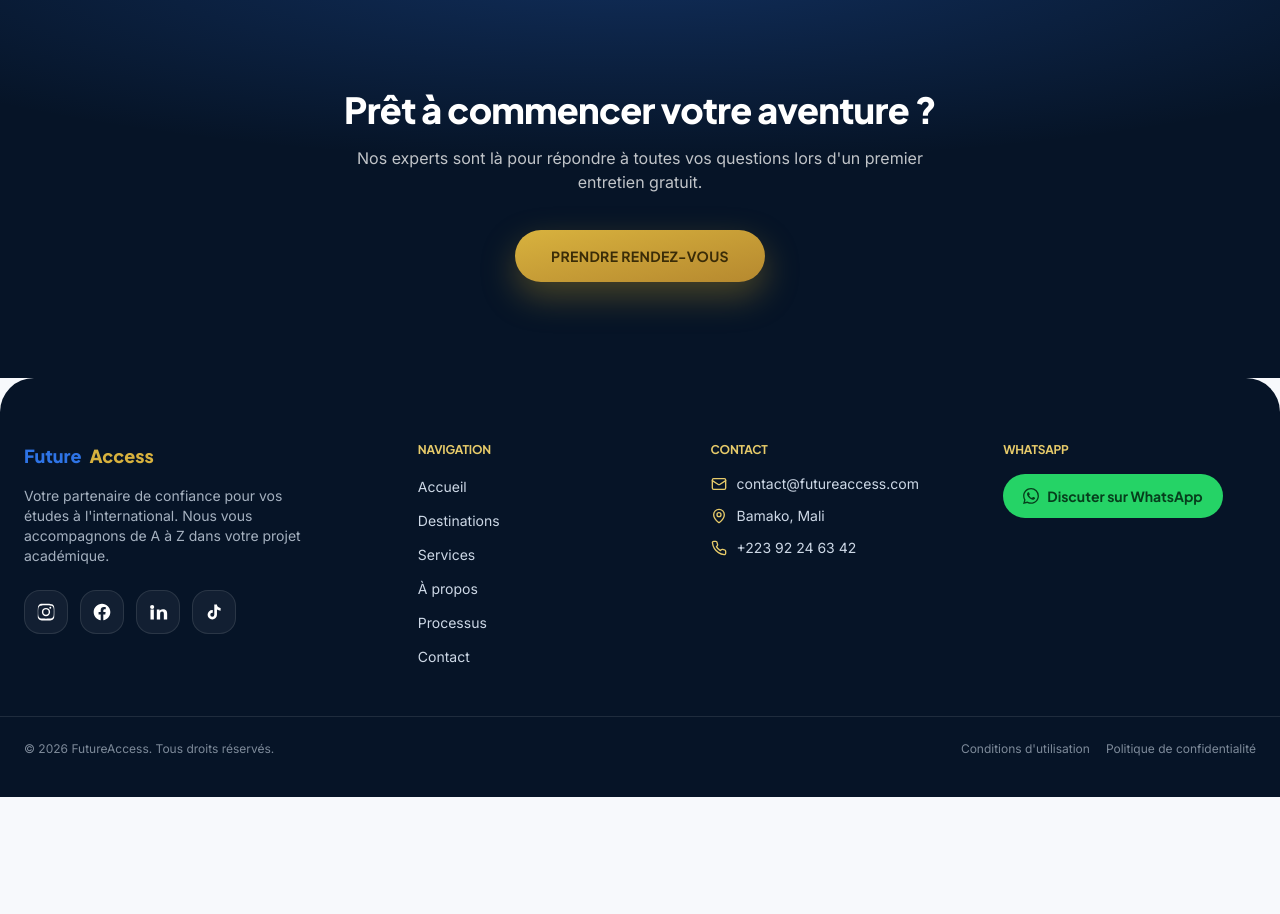
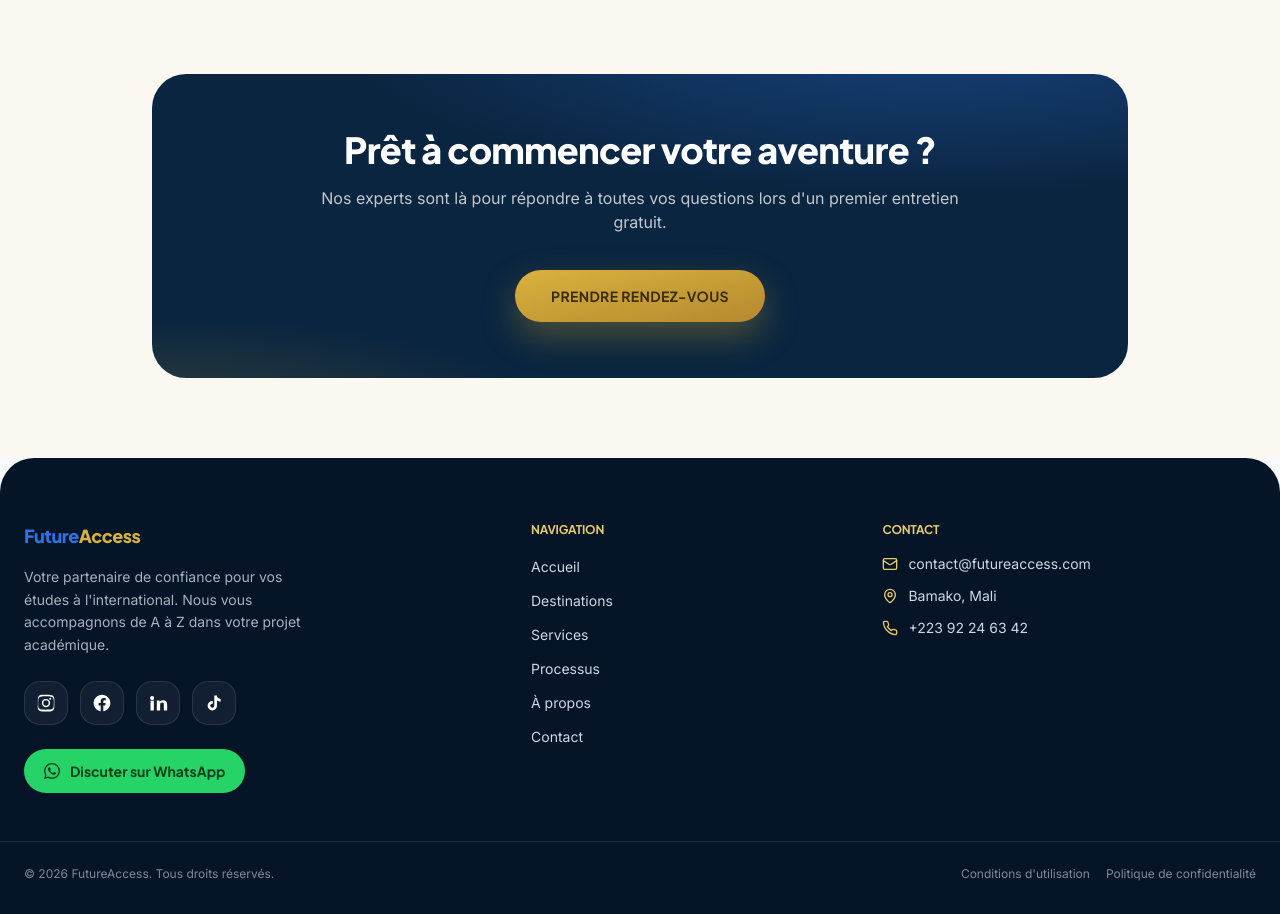
Before and after one commit to SekouBoundy/FutureAccess, a Next.js app: page /processus in a window 1280 px wide. Shown: the part 2120-3034 px from the top of the page. Before the commit the page ends 2917 px from the top, so only its background shows below. Built offline with nearby package versions, Linux system fonts and the light colour scheme.

Commit message:
feat: add CtaCard component and replace CTA sections across multiple pages for consistency

```diff
--- a/src/app/a-propos/page.tsx
+++ b/src/app/a-propos/page.tsx
@@ -1,6 +1,7 @@
 import type { Metadata } from "next";
 import Photo from "@/components/Photo";
 import StatsBand from "@/components/StatsBand";
+import CtaCard from "@/components/CtaCard";
 
 export const metadata: Metadata = {
   title: "À propos — FutureAccess",
@@ -181,26 +182,11 @@ export default function AProposPage() {
       </section>
 
       {/* ===== CTA ===== */}
-      <section className="relative overflow-hidden bg-navy-900 py-20 text-center text-white lg:py-24">
-        <div
-          aria-hidden
-          className="pointer-events-none absolute inset-0 [background:radial-gradient(120%_90%_at_50%_-10%,rgba(46,116,230,.28),transparent_60%)]"
-        />
-        <div data-reveal className="relative mx-auto max-w-2xl px-6">
-          <h2 className="mb-4 text-3xl font-extrabold lg:text-4xl">
-            Prêt à écrire votre réussite&nbsp;?
-          </h2>
-          <p className="mb-9 text-white/75">
-            Discutons de votre projet d&apos;études lors d&apos;un premier entretien gratuit.
-          </p>
-          <a
-            href="/contact"
-            className="inline-flex items-center gap-2 rounded-full bg-gradient-to-br from-gold-400 to-gold-600 px-9 py-4 font-head text-sm font-bold uppercase tracking-wide text-[#3a2c08] shadow-[0_14px_34px_rgba(201,162,39,.34)] transition-transform hover:-translate-y-0.5"
-          >
-            Prendre rendez-vous
-          </a>
-        </div>
-      </section>
+      <CtaCard
+        title={"Prêt à écrire votre réussite ?"}
+        subtitle="Discutons de votre projet d'études lors d'un premier entretien gratuit."
+        ctaLabel="Prendre rendez-vous"
+      />
     </main>
   );
 }
--- a/src/app/destinations/[slug]/page.tsx
+++ b/src/app/destinations/[slug]/page.tsx
@@ -1,6 +1,7 @@
 import type { Metadata } from "next";
 import { notFound } from "next/navigation";
 import Photo from "@/components/Photo";
+import CtaCard from "@/components/CtaCard";
 import { Icon, EmojiIcon } from "@/components/icons";
 import { DESTINATION_DETAILS } from "@/data/destination-details";
 
@@ -735,27 +736,11 @@ export default async function DestinationDetailPage({
       )}
 
       {/* ===== CTA ===== */}
-      <section className="relative overflow-hidden bg-navy-900 py-20 text-center text-white lg:py-24">
-        <div
-          aria-hidden
-          className="pointer-events-none absolute inset-0 [background:radial-gradient(120%_90%_at_50%_-10%,rgba(46,116,230,.28),transparent_60%)]"
-        />
-        <div className="relative mx-auto max-w-2xl px-6">
-          <h2 className="mb-4 text-3xl font-extrabold lg:text-4xl">
-            Prêt à étudier en {d.country}&nbsp;?
-          </h2>
-          <p className="mb-9 text-white/75">
-            Lancez votre dossier dès aujourd&apos;hui ou échangez avec un conseiller lors d&apos;un
-            premier entretien gratuit.
-          </p>
-          <a
-            href="/contact"
-            className="inline-flex items-center gap-2 rounded-full bg-gradient-to-br from-gold-400 to-gold-600 px-9 py-4 font-head text-sm font-bold uppercase tracking-wide text-[#3a2c08] shadow-[0_14px_34px_rgba(201,162,39,.34)] transition-transform hover:-translate-y-0.5"
-          >
-            Commencer mon dossier
-          </a>
-        </div>
-      </section>
+      <CtaCard
+        title={<>Prêt à étudier en {d.country}&nbsp;?</>}
+        subtitle="Lancez votre dossier dès aujourd'hui ou échangez avec un conseiller lors d'un premier entretien gratuit."
+        ctaLabel="Commencer mon dossier"
+      />
     </main>
   );
 }
--- a/src/app/destinations/page.tsx
+++ b/src/app/destinations/page.tsx
@@ -1,5 +1,6 @@
 import type { Metadata } from "next";
 import DestinationsExplorer from "@/components/DestinationsExplorer";
+import CtaCard from "@/components/CtaCard";
 
 export const metadata: Metadata = {
   title: "Destinations — FutureAccess",
@@ -44,19 +45,11 @@ export default function DestinationsPage() {
       <DestinationsExplorer />
 
       {/* ===== CTA ===== */}
-      <section className="bg-navy-900 py-14 text-white lg:py-16">
-        <div className="mx-auto flex max-w-5xl flex-col items-center justify-between gap-6 px-6 text-center md:flex-row md:text-left">
-          <h2 className="text-3xl font-extrabold lg:text-4xl">
-            Vous ne trouvez pas votre destination&nbsp;?
-          </h2>
-          <a
-            href="/contact"
-            className="inline-flex flex-none items-center gap-2 rounded-full bg-gradient-to-br from-gold-400 to-gold-600 px-8 py-4 font-head font-bold text-[#3a2c08] shadow-[0_14px_34px_rgba(201,162,39,.34)] transition-transform hover:-translate-y-0.5"
-          >
-            Contactez-nous
-          </a>
-        </div>
-      </section>
+      <CtaCard
+        title={"Vous ne trouvez pas votre destination ?"}
+        ctaLabel="Contactez-nous"
+        layout="split"
+      />
     </main>
   );
 }
--- a/src/app/processus/page.tsx
+++ b/src/app/processus/page.tsx
@@ -1,4 +1,5 @@
 import type { Metadata } from "next";
+import CtaCard from "@/components/CtaCard";
 
 export const metadata: Metadata = {
   title: "Processus — FutureAccess",
@@ -222,27 +223,11 @@ export default function ProcessusPage() {
       </section>
 
       {/* ===== CTA ===== */}
-      <section className="relative overflow-hidden bg-navy-900 py-20 text-center text-white lg:py-24">
-        <div
-          aria-hidden
-          className="pointer-events-none absolute inset-0 [background:radial-gradient(120%_90%_at_50%_-10%,rgba(46,116,230,.28),transparent_60%)]"
-        />
-        <div data-reveal className="relative mx-auto max-w-2xl px-6">
-          <h2 className="mb-4 text-3xl font-extrabold lg:text-4xl">
-            Prêt à commencer votre aventure&nbsp;?
-          </h2>
-          <p className="mb-9 text-white/75">
-            Nos experts sont là pour répondre à toutes vos questions lors d&apos;un premier entretien
-            gratuit.
-          </p>
-          <a
-            href="/contact"
-            className="inline-flex items-center gap-2 rounded-full bg-gradient-to-br from-gold-400 to-gold-600 px-9 py-4 font-head text-sm font-bold uppercase tracking-wide text-[#3a2c08] shadow-[0_14px_34px_rgba(201,162,39,.34)] transition-transform hover:-translate-y-0.5"
-          >
-            Prendre rendez-vous
-          </a>
-        </div>
-      </section>
+      <CtaCard
+        title={"Prêt à commencer votre aventure ?"}
+        subtitle="Nos experts sont là pour répondre à toutes vos questions lors d'un premier entretien gratuit."
+        ctaLabel="Prendre rendez-vous"
+      />
     </main>
   );
 }
--- /dev/null
+++ b/src/components/CtaCard.tsx
@@ -0,0 +1,64 @@
+import Link from "next/link";
+
+/**
+ * Bloc d'appel à l'action de fin de page : carte navy posée sur fond clair.
+ * Uniformise tous les CTA du site et garantit que le footer (coins arrondis
+ * en haut) remonte toujours depuis une section claire.
+ *
+ * - layout="center" : titre + sous-titre + bouton centrés (défaut)
+ * - layout="split"  : titre à gauche, bouton à droite (desktop)
+ */
+type CtaCardProps = {
+  title: React.ReactNode;
+  subtitle?: string;
+  ctaLabel: string;
+  ctaHref?: string;
+  layout?: "center" | "split";
+};
+
+export default function CtaCard({
+  title,
+  subtitle,
+  ctaLabel,
+  ctaHref = "/contact",
+  layout = "center",
+}: CtaCardProps) {
+  return (
+    <section className="bg-cream py-16 lg:py-20">
+      <div className="mx-auto max-w-5xl px-6">
+        <div
+          data-reveal
+          className="relative overflow-hidden rounded-[34px] bg-navy-800 px-6 py-12 text-white lg:px-14 lg:py-14"
+        >
+          <div
+            aria-hidden
+            className="pointer-events-none absolute inset-0 [background:radial-gradient(110%_90%_at_80%_-10%,rgba(46,116,230,.35),transparent_55%),radial-gradient(80%_60%_at_0%_110%,rgba(201,162,39,.18),transparent_50%)]"
+          />
+
+          {layout === "split" ? (
+            <div className="relative flex flex-col items-center justify-between gap-6 text-center md:flex-row md:text-left">
+              <h2 className="text-2xl font-extrabold lg:text-3xl">{title}</h2>
+              <Link
+                href={ctaHref}
+                className="inline-flex flex-none items-center gap-2 rounded-full bg-gradient-to-br from-gold-400 to-gold-600 px-8 py-4 font-head font-bold text-[#3a2c08] shadow-[0_14px_34px_rgba(201,162,39,.34)] transition-transform hover:-translate-y-0.5"
+              >
+                {ctaLabel}
+              </Link>
+            </div>
+          ) : (
+            <div className="relative mx-auto max-w-2xl text-center">
+              <h2 className="mb-4 text-3xl font-extrabold lg:text-4xl">{title}</h2>
+              {subtitle && <p className="mb-9 text-white/75">{subtitle}</p>}
+              <Link
+                href={ctaHref}
+                className="inline-flex items-center gap-2 rounded-full bg-gradient-to-br from-gold-400 to-gold-600 px-9 py-4 font-head text-sm font-bold uppercase tracking-wide text-[#3a2c08] shadow-[0_14px_34px_rgba(201,162,39,.34)] transition-transform hover:-translate-y-0.5"
+              >
+                {ctaLabel}
+              </Link>
+            </div>
+          )}
+        </div>
+      </div>
+    </section>
+  );
+}
--- a/src/components/Footer.tsx
+++ b/src/components/Footer.tsx
@@ -5,8 +5,8 @@ const NAV_LINKS = [
   { href: "/#accueil", label: "Accueil" },
   { href: "/destinations", label: "Destinations" },
   { href: "/services", label: "Services" },
+  { href: "/processus", label: "Processus" },
   { href: "/a-propos", label: "À propos" },
-  { href: "/processus", label: "Processus" },
   { href: "/contact", label: "Contact" },
 ];
 
@@ -31,14 +31,16 @@ const SOCIALS = [
 
 export default function Footer() {
   return (
-    <footer className="rounded-t-[34px] bg-navy-900 pb-10 pt-16 text-[#cdd8e6]">
-      <div className="mx-auto grid max-w-7xl gap-10 px-6 md:grid-cols-[1.4fr_1fr_1fr_1fr]">
-        <div>
-          <Link href="/#accueil" className="flex items-center gap-2 font-head text-lg font-extrabold">
+    <footer className="rounded-t-[34px] bg-navy-900 pb-8 pt-14 text-[#cdd8e6] lg:pt-16">
+      {/* Grille : marque | (Navigation + Contact côte à côte, même sur mobile) */}
+      <div className="mx-auto grid max-w-7xl grid-cols-2 gap-x-6 gap-y-10 px-6 md:grid-cols-[1.5fr_1fr_1.2fr] md:gap-x-10">
+        {/* Marque + réseaux + WhatsApp — pleine largeur sur mobile */}
+        <div className="col-span-2 md:col-span-1">
+          <Link href="/#accueil" className="font-head text-lg font-extrabold tracking-tight">
             <span className="text-blue-500">Future</span>
             <span className="text-gold-400">Access</span>
           </Link>
-          <p className="mt-4 max-w-[32ch] text-sm text-[#cdd8e6]/80">
+          <p className="mt-4 max-w-[34ch] text-sm leading-relaxed text-[#cdd8e6]/80">
             Votre partenaire de confiance pour vos études à l&apos;international. Nous vous
             accompagnons de A à Z dans votre projet académique.
           </p>
@@ -48,7 +50,7 @@ export default function Footer() {
                 key={s.label}
                 href="#"
                 aria-label={s.label}
-                className="grid h-11 w-11 place-items-center rounded-2xl border border-white/10 bg-white/5 transition-colors hover:bg-white/15"
+                className="grid h-11 w-11 place-items-center rounded-2xl border border-white/10 bg-white/5 transition-all hover:-translate-y-0.5 hover:border-gold-400/40 hover:bg-white/10"
               >
                 <svg viewBox="0 0 24 24" className="h-5 w-5 fill-white">
                   <path d={s.path} />
@@ -56,8 +58,16 @@ export default function Footer() {
               </a>
             ))}
           </div>
+          <a
+            href="https://wa.me/22392246342"
+            className="mt-6 inline-flex items-center gap-2.5 rounded-full bg-[#25D366] px-5 py-3 font-head text-sm font-bold text-[#063e1c] transition-transform hover:-translate-y-0.5"
+          >
+            <Whatsapp className="h-4 w-4" />
+            Discuter sur WhatsApp
+          </a>
         </div>
 
+        {/* Navigation */}
         <div>
           <h4 className="mb-4 font-head text-xs font-bold uppercase tracking-[0.12em] text-gold-300">
             Navigation
@@ -65,7 +75,10 @@ export default function Footer() {
           <ul className="space-y-2.5">
             {NAV_LINKS.map((l) => (
               <li key={l.href}>
-                <Link href={l.href} className="text-sm text-[#cdd8e6] transition-colors hover:text-white">
+                <Link
+                  href={l.href}
+                  className="text-sm text-[#cdd8e6] transition-colors hover:text-gold-300"
+                >
                   {l.label}
                 </Link>
               </li>
@@ -73,51 +86,49 @@ export default function Footer() {
           </ul>
         </div>
 
-        <div>
+        {/* Contact */}
+        <div className="min-w-0">
           <h4 className="mb-4 font-head text-xs font-bold uppercase tracking-[0.12em] text-gold-300">
             Contact
           </h4>
           <div className="space-y-3 text-sm">
-            <p className="flex items-start gap-2.5">
-              <span className="mt-0.5 text-gold-300">
+            <a
+              href="mailto:contact@futureaccess.com"
+              className="flex items-start gap-2.5 transition-colors hover:text-gold-300"
+            >
+              <span className="mt-0.5 flex-none text-gold-300">
                 <Icon name="mail" className="h-4 w-4" />
               </span>
-              contact@futureaccess.com
-            </p>
+              <span className="break-all">contact@futureaccess.com</span>
+            </a>
             <p className="flex items-start gap-2.5">
-              <span className="mt-0.5 text-gold-300">
+              <span className="mt-0.5 flex-none text-gold-300">
                 <Icon name="map-pin" className="h-4 w-4" />
               </span>
               Bamako, Mali
             </p>
-            <p className="flex items-start gap-2.5">
-              <span className="mt-0.5 text-gold-300">
+            <a
+              href="tel:+22392246342"
+              className="flex items-start gap-2.5 transition-colors hover:text-gold-300"
+            >
+              <span className="mt-0.5 flex-none text-gold-300">
                 <Icon name="phone" className="h-4 w-4" />
               </span>
               +223 92 24 63 42
-            </p>
+            </a>
           </div>
-        </div>
-
-        <div>
-          <h4 className="mb-4 font-head text-xs font-bold uppercase tracking-[0.12em] text-gold-300">
-            WhatsApp
-          </h4>
-          <a
-            href="https://wa.me/22392246342"
-            className="inline-flex items-center gap-2 rounded-full bg-[#25D366] px-5 py-3 font-head text-sm font-bold text-[#063e1c]"
-          >
-            <Whatsapp className="h-4 w-4" />
-            Discuter sur WhatsApp
-          </a>
         </div>
       </div>
 
-      <div className="mx-auto mt-12 flex max-w-7xl flex-col gap-3 border-t border-white/10 px-6 pt-6 text-xs text-[#cdd8e6]/60 md:flex-row md:items-center md:justify-between">
+      <div className="mx-auto mt-10 flex max-w-7xl flex-col gap-3 border-t border-white/10 px-6 pt-6 text-xs text-[#cdd8e6]/60 md:mt-12 md:flex-row md:items-center md:justify-between">
         <span>© {new Date().getFullYear()} FutureAccess. Tous droits réservés.</span>
         <div className="flex gap-4">
-          <a href="#" className="hover:text-white">Conditions d&apos;utilisation</a>
-          <a href="#" className="hover:text-white">Politique de confidentialité</a>
+          <a href="#" className="transition-colors hover:text-gold-300">
+            Conditions d&apos;utilisation
+          </a>
+          <a href="#" className="transition-colors hover:text-gold-300">
+            Politique de confidentialité
+          </a>
         </div>
       </div>
     </footer>
```
